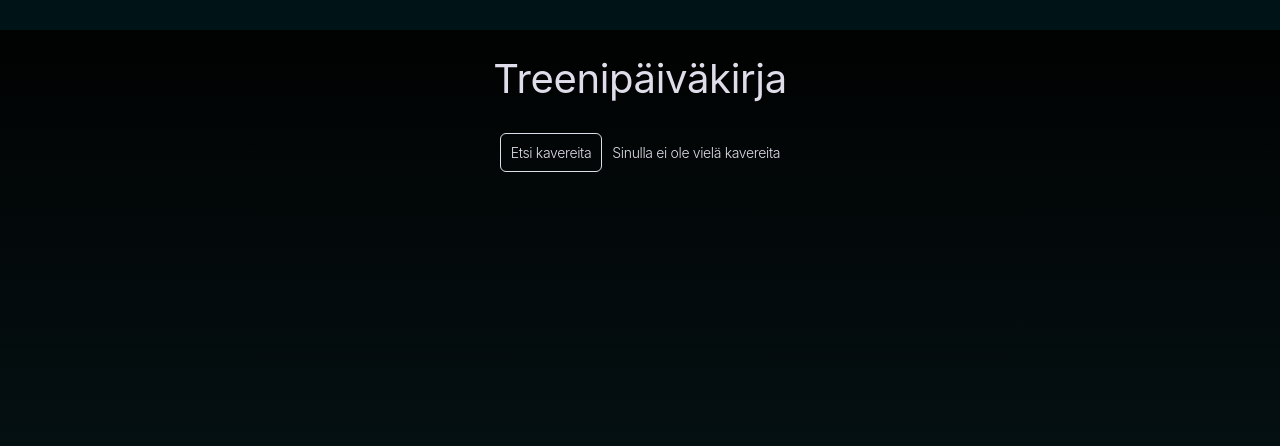
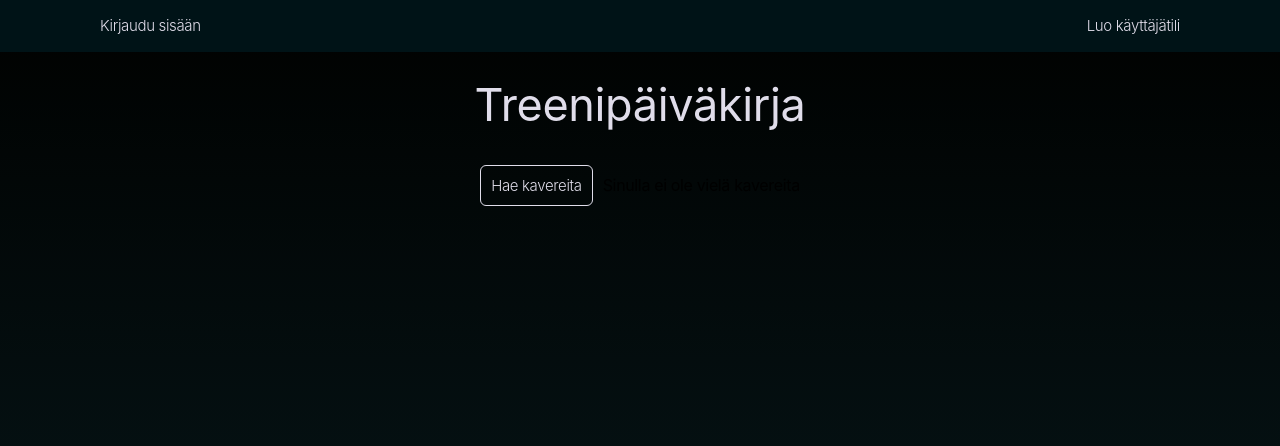
Before and after one commit to ellarasalo/Treenipaivakirja, a Flask app: page /friends in a window 1280 px wide. Shown: the top 446 px of the page. Run offline with Flask 3, Linux system fonts and the light colour scheme.

Commit message:
adjust small things

```diff
--- a/routes.py
+++ b/routes.py
@@ -60,6 +60,7 @@ def friend_workouts(friend_username):
 def friendlist():
     if is_login():
         friends = queries.get_friends(session['username'])
+        friends = reversed(friends)
         return render_template("friends.html", friends=friends)
     return render_template("friends.html", friends=[])
 
--- a/static/style.css
+++ b/static/style.css
@@ -34,7 +34,7 @@ body {
 }
 
 .title {
-  font-size: 40px;
+  font-size: 45px;
   margin-bottom: 0px;
   text-decoration: none;
   color:#e0ddea;
@@ -43,6 +43,10 @@ body {
 .friend-list {
   list-style-type: none;
   text-align: center;
+}
+
+.friend-list:hover {
+  color: #1fd853;
 }
 
 .welcometext {
@@ -55,6 +59,26 @@ body {
 .welcometext-container {
   width: 590px;
   margin: 10px 0;
+}
+
+.friendbox a {
+  width: 300px;
+  margin: 10px 0;
+  font-size: 30px;
+  color: #e0ddea;
+  text-decoration: none;
+}
+
+.friendbox {
+  width: 300px;
+  margin: 10px 0;
+  font-size: 30px;
+  color: #e0ddea;
+  text-decoration: none;
+}
+
+.friendbox a:hover {
+  color: #1fd853;
 }
 
 .friendtitle {
@@ -76,7 +100,7 @@ body {
 
 .miniwhiteclass {
   color: #e0ddea;
-  font-size: 14px;
+  font-size: 15px;
   margin-bottom: 10px;
   text-decoration: none;
   font-weight: 300;
--- a/templates/friends.html
+++ b/templates/friends.html
@@ -1,16 +1,17 @@
 {% extends "layout.html" %}
 {% block content %}
-<div class="miniwhiteclass">
+<div>
     {% if friends %}
-    <p><a class="frontp-register" href="/search_friends">Etsi kavereita</a>Vieraile kaverin treenipäiväkirjassa!</p>
-        <ul class="friend-list">
-            <p>Kaverit</p>
+    <div class="welcometext">
+        <p>Vieraile kaverin treenipäiväkirjassa!</p>
+    </div>
             {% for friend in friends %}
-            <li><a href="{{ url_for('friend_workouts', friend_username=friend) }}">{{ friend }}</a></li>
+            <div class="friendbox">
+                <a href="{{ url_for('friend_workouts', friend_username=friend) }}">{{ friend }}</a>
+            </div>
             {% endfor %}
-        </ul>
     {% else %}
-        <p><a class="frontp-register" href="/search_friends">Etsi kavereita</a>Sinulla ei ole vielä kavereita</p>
+        <p><a class="frontp-register" href="/search_friends">Hae kavereita</a>Sinulla ei ole vielä kavereita</p>
     {% endif %}
 
 </div>
--- a/templates/layout.html
+++ b/templates/layout.html
@@ -19,11 +19,17 @@
             <a href="{{ url_for('friendrequests') }}" class="nav-link">Kaveripyynnöt</a>
             <a href="{{ url_for('search_friends') }}" class="nav-link">Hae kavereita</a>
             <a href="{{ url_for('logout') }}" class="nav-link">Kirjaudu ulos</a>
+        {% else %}
+            <a href="{{ url_for('login') }}" class="nav-link">Kirjaudu sisään</a>
+            <a href="{{ url_for('register') }}" class="nav-link">Luo käyttäjätili</a>
         {% endif %}
         {% endblock %}
     </div>
     <div id="header">
         <a href="/" class="title">Treenipäiväkirja</a>
+    </div>
+    <div id="content">
+        {% block content %}{% endblock %}
     </div>
     <div>{% with messages = get_flashed_messages() %}
         {% if messages %}
@@ -35,10 +41,6 @@
         {% endif %}
         {% endwith %}
     </div>
-    <div id="content">
-        {% block content %}{% endblock %}
-    </div>
-
 </body>
 
 </html>
--- a/templates/search_friends.html
+++ b/templates/search_friends.html
@@ -1,7 +1,7 @@
 {% extends "layout.html" %}
 {% block content %}
 <form action="/search" method="get" class="miniwhiteclass">
-    <div>Etsi kavereita &#x1F60E; <input type="text" name="search">
+    <div>Hae kavereita &#x1F60E; <input type="text" name="search">
         <p><input type="submit" value="Hae"></p>
     </div>
 </form>
--- a/templates/search_result.html
+++ b/templates/search_result.html
@@ -2,7 +2,7 @@
 {% block content %}
 <form action="/search" method="get" class="miniwhiteclass">
   <div class="miniwhiteclass">
-    Etsi kavereita &#x1F60E; <input type="text" name="search">
+    Hae kavereita &#x1F60E; <input type="text" name="search">
     <p><input type="submit" value="Hae"></p>
   </div>
 </form>
```
Also changed, not shown: templates/friendrequests.html (+12 -4 lines).
